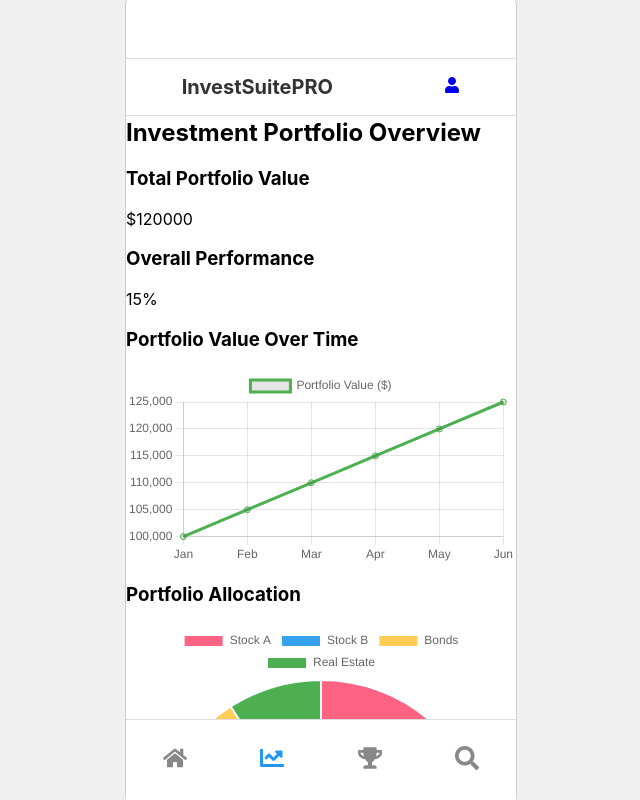
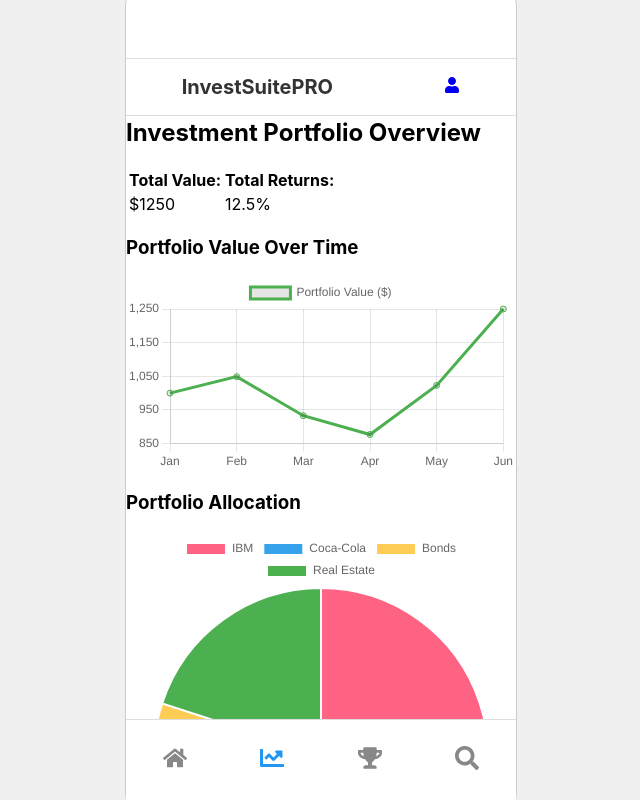
Before and after one commit to Holy-Hack-2025/Team-22-The-Fintastic-Beasts-Investsuite, a React (Create React App) app in the folder investsuite/: page /analytics in a window 1280 px wide. Shown: the whole page, without its empty margins (319-959 px from the left). Built offline with nearby package versions, Linux system fonts and the light colour scheme.

Commit message:
changes to analytics page

```diff
--- a/investsuite/src/Components/Analytics.js
+++ b/investsuite/src/Components/Analytics.js
@@ -26,13 +26,13 @@ ChartJS.register(
 
 function AnalyticsPage() {
   const portfolioData = {
-    totalValue: 120000, // Example data
-    totalChange: 15, // Example data, percentage change
+    totalValue: 1250, // Example data
+    totalChange: 12.5, // Example data, percentage change
     assets: [
-      { name: "Stock A", value: 50000, change: 10 },
-      { name: "Stock B", value: 30000, change: 5 },
-      { name: "Bonds", value: 20000, change: 8 },
-      { name: "Real Estate", value: 10000, change: 12 },
+      { name: "IBM", value: 500, change: 10 },
+      { name: "Coca-Cola", value: 300, change: 5 },
+      { name: "Bonds", value: 200, change: 8 },
+      { name: "Real Estate", value: 250, change: 12 },
     ],
   };
 
@@ -41,7 +41,7 @@ function AnalyticsPage() {
     datasets: [
       {
         label: "Portfolio Value ($)",
-        data: [100000, 105000, 110000, 115000, 120000, 125000], // Example data
+        data: [1000, 1049, 933, 877, 1023, 1250], // Example data
         borderColor: "#4caf50",
         fill: false,
       },
@@ -61,16 +61,21 @@ function AnalyticsPage() {
   return (
     <div className="content-area">
       <h2>Investment Portfolio Overview</h2>
-      <div className="overview">
-        <div className="total-value">
-          <h3>Total Portfolio Value</h3>
-          <p>${portfolioData.totalValue}</p>
-        </div>
-        <div className="performance">
-          <h3>Overall Performance</h3>
-          <p>{portfolioData.totalChange}%</p>
-        </div>
-      </div>
+      <table className="portfolio-table">
+        <thead>
+          <tr>
+            <th>Total Value:</th>
+            <th>Total Returns:</th>
+          </tr>
+        </thead>
+        <tbody>
+          <tr>
+            <td>${portfolioData.totalValue}</td>
+            <td>{portfolioData.totalChange}%</td>
+          </tr>
+        </tbody>
+      </table>
+
       <div className="charts">
         <div className="line-chart">
           <h3>Portfolio Value Over Time</h3>
@@ -96,53 +101,3 @@ function AnalyticsPage() {
 }
 
 export default AnalyticsPage;
-
-// import React from "react";
-// import { Line } from "react-chartjs-2";
-// import {
-//   Chart as ChartJS,
-//   CategoryScale,
-//   LinearScale,
-//   PointElement,
-//   LineElement,
-//   Title,
-//   Tooltip,
-//   Legend,
-// } from "chart.js";
-
-// // Register necessary Chart.js components
-// ChartJS.register(
-//   CategoryScale,
-//   LinearScale,
-//   PointElement,
-//   LineElement,
-//   Title,
-//   Tooltip,
-//   Legend
-// );
-
-// const Analytics = () => {
-//   const data = {
-//     labels: ["Jan", "Feb", "Mar", "Apr", "May"],
-//     datasets: [
-//       {
-//         label: "Investment Growth",
-//         data: [65, 59, 80, 81, 56],
-//         borderColor: "rgba(75,192,192,1)",
-//         backgroundColor: "rgba(75,192,192,0.2)",
-//         fill: true,
-//       },
-//     ],
-//   };
-
-//   return (
-//     <div className="content-area">
-//       <div>
-//         <h2>Investment Analytics</h2>
-//         <Line data={data} />
-//       </div>
-//     </div>
-//   );
-// };
-
-// export default Analytics;
```
